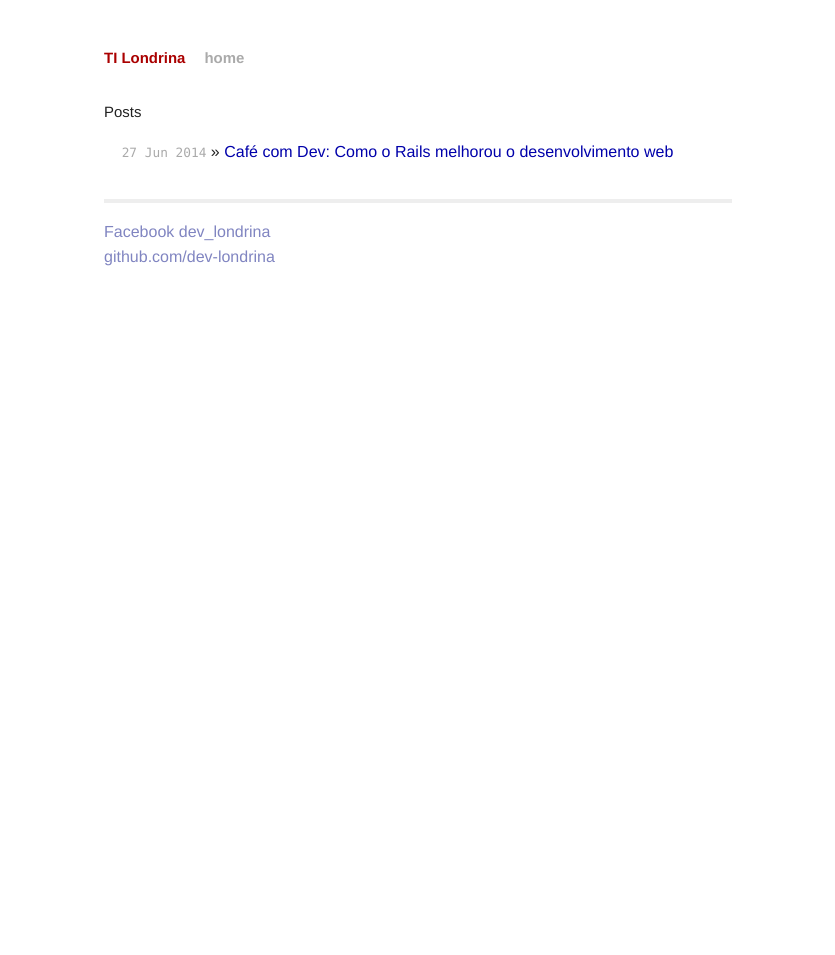
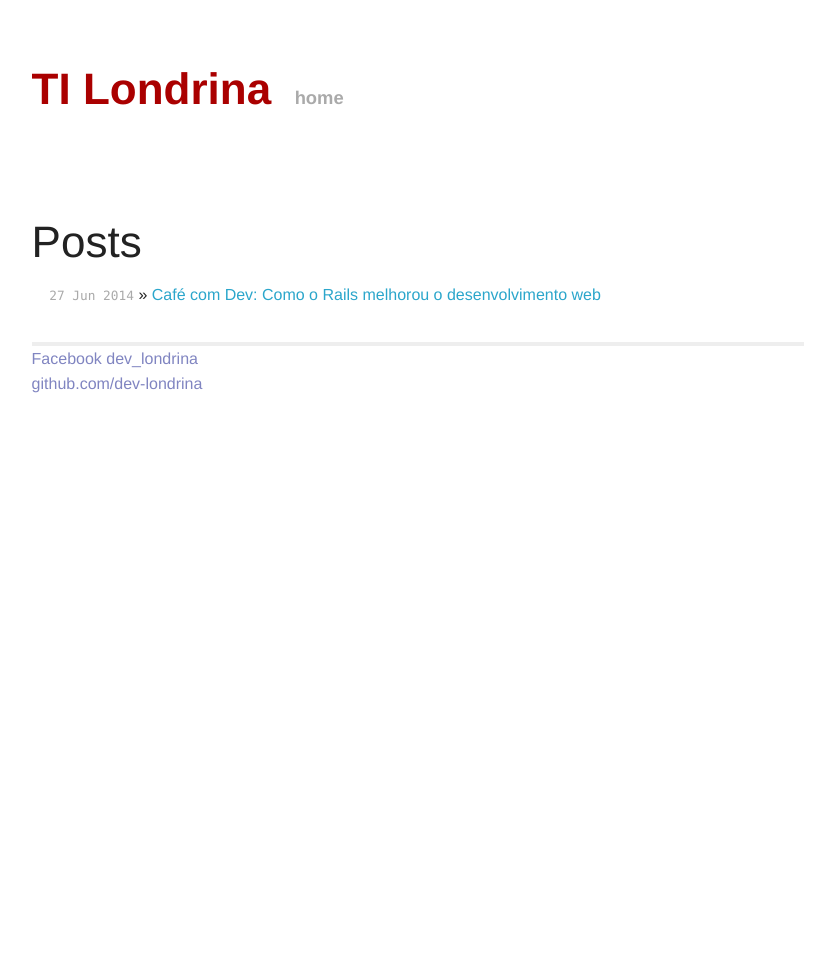
Before and after one commit to dev-londrina/dev-londrina.github.io, a Jekyll site: the page built from index.html, in a window 1280 px wide. Shown: the whole page, without its empty margins (222-1057 px from the left). Built offline with Jekyll 4.4.1, drawn with Linux system fonts in a browser that asks for light colours; nearby versions of some CDN libraries; library files that are not in the unit come from our copies; Markdown is read by kramdown in place of the engine named in the settings.

Commit message:
Remove some global css reset

```diff
--- a/css/main.css
+++ b/css/main.css
@@ -4,30 +4,6 @@
 /*
 /*****************************************************************************/
 
-/* Global Reset */
-* {
-  margin: 0;
-  padding: 0;
-}
-
-html, body { height: 100%; }
-
-body {
-  background-color: #FFF;
-  font: 13.34px Helvetica, Arial, sans-serif;
-  font-size: small;
-  text-align: center;
-}
-
-h1, h2, h3, h4, h5, h6 {
-  font-size: 100%; }
-
-h1 { margin-bottom: 1em; }
-p { margin: 1em 0; }
-
-a         { color: #00a; }
-a:hover   { color: #000; }
-a:visited { color: #a0a; }
 
 /*****************************************************************************/
 /*
```
